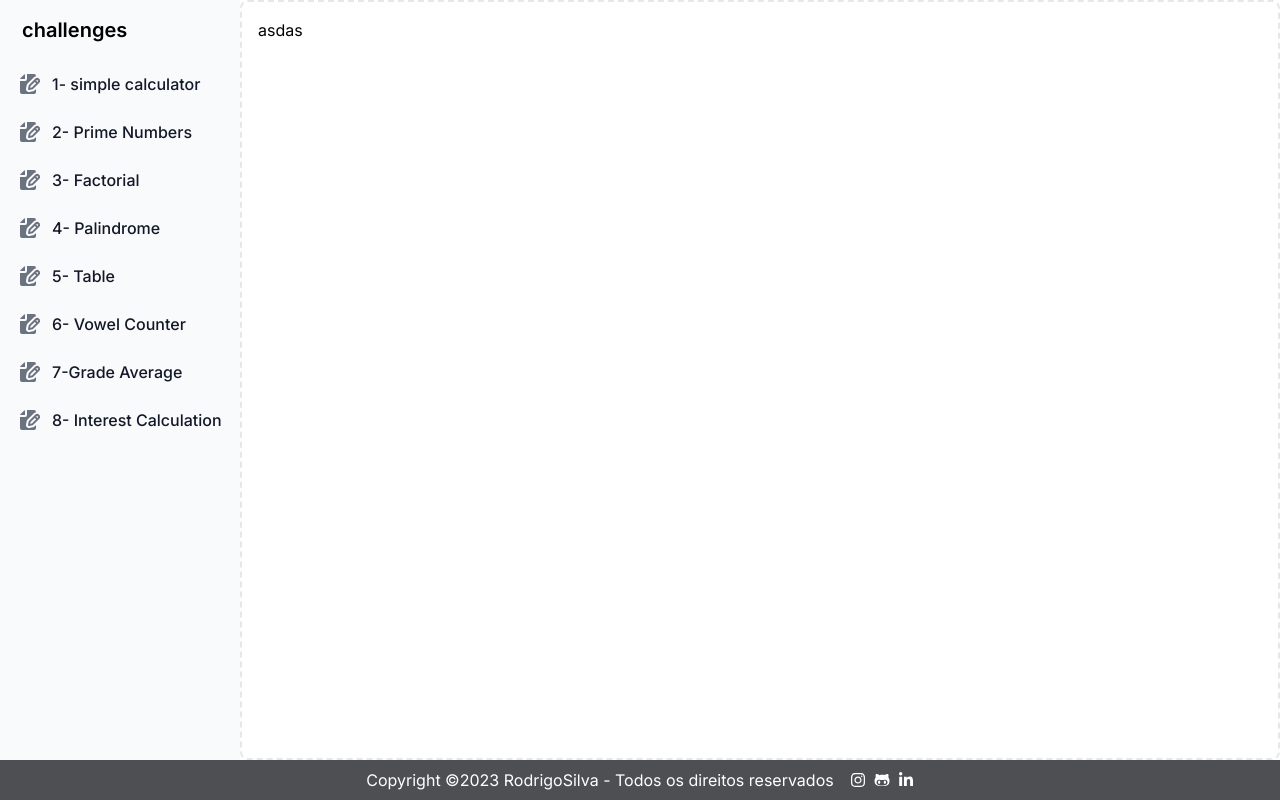
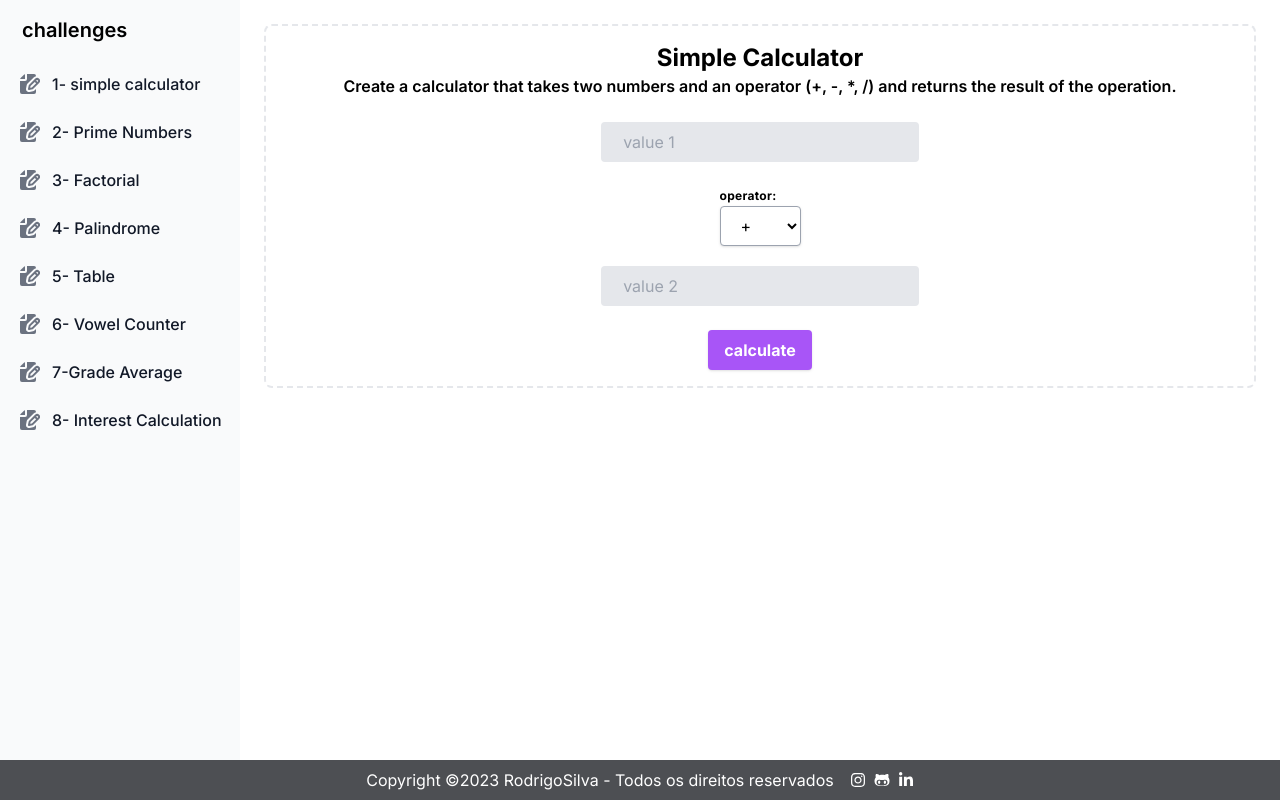
Before and after one commit to rodrigoSilva23/challenge_mdc_partners, a Next.js app: page / in a window 1280 px wide. Built offline with nearby package versions, Linux system fonts and the light colour scheme.

Commit message:
feat - created simple calculator

```diff
--- a/src/app/PrimeNumbers/page.tsx
+++ b/src/app/PrimeNumbers/page.tsx
@@ -1,8 +1,9 @@
-
 export default function PrimeNumbers() {
   return (
-    <main className="p-4 border-2 border-gray-200 border-dashed rounded-lg dark:border-gray-700">
-     sadddddddddddddddddddddddddddddddddddddddddddddddddddddd
-    </main>
+    <div>
+      <main className="p-4 border-2 border-gray-200 border-dashed rounded-lg dark:border-gray-700">
+        sadddddddddddddddddddddddddddddddddddddddddddddddddddddd
+      </main>
+    </div>
   );
 }
--- a/src/app/challenge/simpleCalculator.ts
+++ b/src/app/challenge/simpleCalculator.ts
@@ -12,10 +12,8 @@ export const simpleCalculator = (data: SimpleCalculatorProps) => {
       return numberOne - numberTwo;
     case "*":
       return numberOne * numberTwo;
-    case "/":
+      default:
       return numberOne / numberTwo;
 
-    default:
-      return "Error: Invalid operator.";
   }
 };
--- /dev/null
+++ b/src/app/components/Description.tsx
@@ -0,0 +1,12 @@
+
+type DescriptionProps = {
+  name:string
+}
+export const Description = ({name}:DescriptionProps) => {
+  return (
+
+      <p className="text-center font-semibold">
+       {name}
+      </p>
+  );
+}
--- /dev/null
+++ b/src/app/components/Title.tsx
@@ -0,0 +1,12 @@
+
+type TitleProps = {
+  name: string;
+};
+
+export const Title = ({name}: TitleProps) => {
+  return (
+    <div>
+      <h1 className="text-center font-bold text-2xl">{name}</h1>
+    </div>
+  );
+}
--- a/src/app/page.tsx
+++ b/src/app/page.tsx
@@ -1,8 +1,90 @@
+"use client";
+import { useState } from "react";
+import { Description } from "./components/Description";
+import { Title } from "./components/Title";
+import { simpleCalculator } from "./challenge/simpleCalculator";
 
 export default function SimpleCalculator() {
+  const [numberOne, setNumberOne] = useState<string>("");
+  const [numberTwo, setNumberTwo] = useState<string>("");
+  const [operator, setOperator] = useState("+");
+  const [result, setResult] = useState<number>();
+
+  const handleCalculator = () => {
+    const data = { numberOne: +numberOne, numberTwo: +numberTwo, operator };
+    setResult(simpleCalculator(data));
+  };
   return (
-    <main className="content p-4 border-2 border-gray-200 border-dashed rounded-lg dark:border-gray-700">
-      asdas
+    <main className="m-6">
+      <div className="p-4 border-2 border-gray-200 border-dashed rounded-lg dark:border-gray-700">
+        <Title name="Simple Calculator" />
+        <Description name="Create a calculator that takes two numbers and an operator (+, -, *, /) and returns the result of the operation." />
+        <div className="flex flex-col  justify-center items-center mt-6">
+          <div className="md:w-1/3 ">
+            <input
+              className="bg-gray-200 appearance-none border-2 border-gray-200 rounded w-full py-2 px-4 text-gray-700 leading-tight focus:outline-none focus:bg-white focus:border-purple-500"
+              id="inline-full-name"
+              type="number"
+              onChange={(e) => {
+                setNumberOne(e.target.value);
+                setResult(undefined);
+              }}
+              value={numberOne}
+              placeholder=" value 1"
+            />
+          </div>
+          <div className="inline-block relative my-5">
+            <label
+              className="  tracking-wide text-xs font-bold mb-2"
+              htmlFor="operator"
+            >
+              operator:
+            </label>
+            <select
+              id="operator"
+              onChange={(e) => {
+                setOperator(e.target.value);
+                setResult(undefined);
+              }}
+              className="block  w-full bg-white border border-gray-400 hover:border-gray-500 px-4 py-2 pr-8 rounded shadow leading-tight focus:outline-none focus:shadow-outline"
+            >
+              <option value="+">+</option>
+              <option value="-">-</option>
+              <option value="*">*</option>
+              <option value="/">/</option>
+            </select>
+          </div>
+          <div className="md:w-1/3 mb-6">
+            <input
+              className="bg-gray-200 appearance-none border-2 border-gray-200 rounded w-full py-2 px-4 text-gray-700 leading-tight focus:outline-none focus:bg-white focus:border-purple-500"
+              id="inline-password"
+              type="number"
+              onChange={(e) => {
+                setNumberTwo(e.target.value);
+                setResult(undefined);
+              }}
+              value={numberTwo}
+              placeholder=" value 2"
+            />
+          </div>
+
+          <div className="flex items-center">
+            <button
+              onClick={handleCalculator}
+              className="shadow bg-purple-500 hover:bg-purple-400 focus:shadow-outline focus:outline-none text-white font-bold py-2 px-4 rounded"
+              type="button"
+            >
+              calculate
+            </button>
+          </div>
+          {result !== undefined && (
+            <div className="shadow flex items-center bg-green-400 p-3 m-3 rounded">
+              result of the {numberOne} {operator} {numberTwo} operation is:
+              <b>{result}</b>
+            </div>
+          )}
+        </div>
+      </div>
     </main>
   );
 }
```
